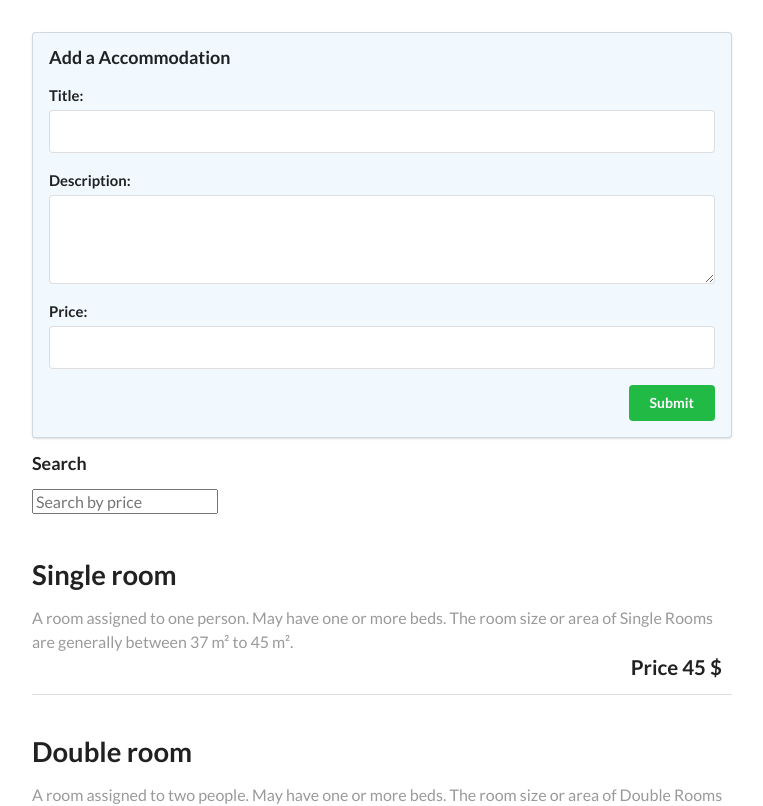
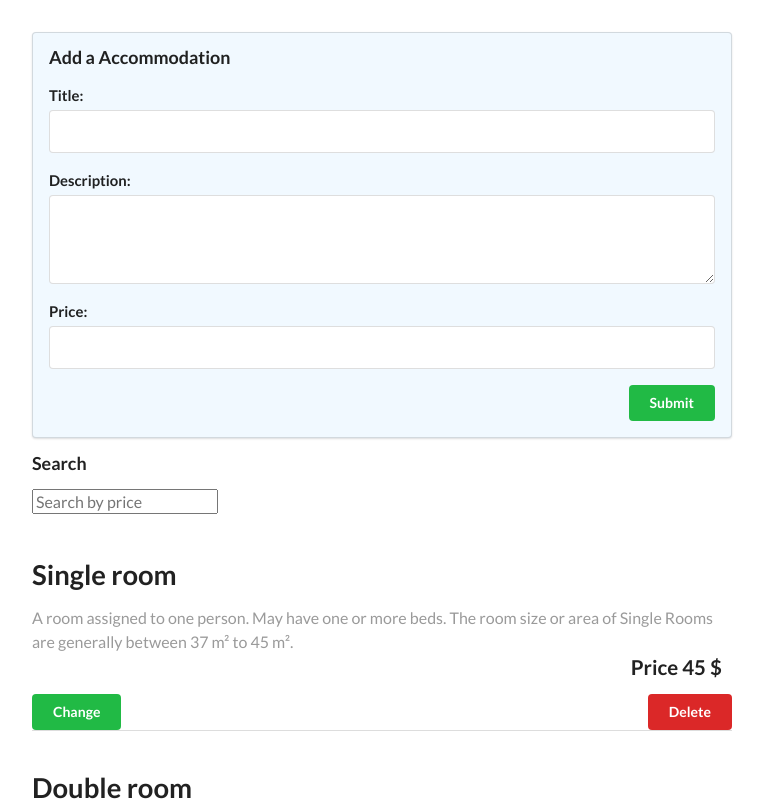
Before and after one commit to NikolaLukic1/AngularMetHotels, an Angular app: page / in a window 1280 px wide. Shown: the top 806 px of the page, without its empty margins (258-1021 px from the left). Built offline with nearby package versions, Linux system fonts and the light colour scheme.

Commit message:
IT255-DZ06

```diff
--- a/src/app/accomodation/accomodation.component.html
+++ b/src/app/accomodation/accomodation.component.html
@@ -7,6 +7,8 @@
     <p class="ui medium header positive right floated" >
     Price {{ accomodation.price }} $
     </p>
+    <button class="ui negative right floated button" style="clear: right" (click)="deleteAccomodation()"> Delete </button>
+    <button class="ui positive left floated button" (click)="changeAccomodation()"> Change </button>
     <div class="ui divider " style="clear: right"></div>
 </div>
 <!-- -->
--- a/src/app/accomodation/accomodation.component.ts
+++ b/src/app/accomodation/accomodation.component.ts
@@ -1,4 +1,4 @@
-import { Component, OnInit, HostBinding, Input} from '@angular/core';
+import { Component, OnInit, HostBinding, Input, Output, EventEmitter} from '@angular/core';
 import { Accomodation } from './accomodation.model'
 
 @Component({
@@ -9,11 +9,23 @@ import { Accomodation } from './accomodation.model'
 export class AccomodationComponent implements OnInit {
   @HostBinding('attr.class') cssClass = 'row';
   @Input() accomodation: Accomodation;
+  @Output() deleteAcc: EventEmitter<Accomodation>;
+  @Output() changeAcc: EventEmitter<Accomodation>;
+
+
       constructor() {
+        this.deleteAcc = new EventEmitter();
+        this.changeAcc = new EventEmitter();
       }
-
 
   ngOnInit() {
   }
 
+  public deleteAccomodation() : void{
+    this.deleteAcc.emit(this.accomodation);
+  }
+  public changeAccomodation() : void{
+    this.changeAcc.emit(this.accomodation);
+  }
+
 }
--- /dev/null
+++ b/src/app/add-accomodation/add-accomodation.component.html
@@ -0,0 +1,3 @@
+<button class="ui positive right floated button" (click)="addAccomodation()">
+    Submit
+</button>
--- /dev/null
+++ b/src/app/add-accomodation/add-accomodation.component.ts
@@ -0,0 +1,24 @@
+import { Component, OnInit, EventEmitter, Output , Input } from '@angular/core';
+import { Accomodation } from './../accomodation/accomodation.model'
+
+@Component({
+  selector: 'app-add-accomodation',
+  templateUrl: './add-accomodation.component.html',
+  styleUrls: ['./add-accomodation.component.css']
+})
+export class AddAccomodationComponent implements OnInit {
+
+  @Output() accToAdd : EventEmitter<Accomodation>;
+  @Input() accomodation : any;
+
+  constructor() {
+    this.accToAdd = new EventEmitter();
+  }
+
+  ngOnInit() {
+  }
+
+  public addAccomodation() : void {
+    this.accToAdd.emit(this.accomodation);
+  }
+}
--- a/src/app/app.component.html
+++ b/src/app/app.component.html
@@ -1,4 +1,4 @@
-<form class="ui large form segment">
+<form class="ui large form segment" >
   <h3 class="ui header">Add a Accommodation</h3>
   <div class="field">
       <label for="title">Title:</label>
@@ -12,9 +12,8 @@
       <label for="price">Price:</label>
       <input name="price" #newprice>
   </div>
-  <button (click)="addAccomodation(newtitle,newprice, newdescription)" class="ui positive right floated button">
-    Submit
-    </button>
+  <!-- dodavanje komponenta -->
+  <app-add-accomodation (accToAdd)="addAccomodationOne($event)" [accomodation]="[newtitle,newprice, newdescription]"></app-add-accomodation>
   </form>
   <div class=" mb-5">
     <h3>Search</h3>
@@ -22,7 +21,9 @@
     </div>
 
   <div class="ui grid posts">
-      <app-accomodation *ngFor="let accomodation of accomodations | filter : searchByPrice; index as i" [accomodation]="accomodation">
+      <app-accomodation *ngFor="let accomodation of accomodations | filter : searchByPrice; index as i"
+      (deleteAcc)="deleteRow($event)"
+      (changeAcc)="changeRow($event)" [accomodation]="accomodation">
       </app-accomodation>
   </div>
 
--- a/src/app/app.component.ts
+++ b/src/app/app.component.ts
@@ -1,4 +1,4 @@
-import { Component } from '@angular/core';
+import { Component} from '@angular/core';
 import { Accomodation } from './accomodation/accomodation.model';
 
 @Component({
@@ -15,14 +15,31 @@ export class AppComponent {
 ];
   }
 
-  addAccomodation(title: HTMLInputElement, price: HTMLInputElement, description: HTMLInputElement): boolean {
-    console.log(`Adding accomodation title: ${title.value}, price: ${price.value} and description: ${description.value}`);
-    this.accomodations.push(new Accomodation(title.value, parseInt(price.value), description.value));
-    title.value = '';
-    price.value = '';
-    description.value = '';
-    return false;
+
+  addAccomodationOne(accomodation){
+    this.accomodations.push(new Accomodation(accomodation[0].value,  accomodation[1].value, accomodation[2].value));
+  }
+
+  deleteRow(accomodation : Accomodation){
+    this.accomodations = this.accomodations.filter( it => {
+      return it.title != accomodation.title});
+  }
+
+  changeRow(accomodation : Accomodation){
+    let index = this.accomodations.findIndex(i => i.title === accomodation.title);
+    this.accomodations[index].title = this._generateString(6);
+  }
+
+  private _generateString(length) {
+    let result = '';
+    let characters = 'ABCDEFGHIJKLMNOPQRSTUVWXYZabcdefghijklmnopqrstuvwxyz0123456789';
+    let charactersLength = characters.length;
+    for ( let i = 0; i < length; i++ ) {
+      result += characters.charAt(Math.floor(Math.random() * charactersLength));
     }
+    return result;
+ }
+
   // funkcija za randomizaciju elemenata u nizu
   shuffleAccomodations(array){
     var currentIndex = array.length, temporaryValue, randomIndex;
--- a/src/app/app.module.ts
+++ b/src/app/app.module.ts
@@ -6,13 +6,15 @@ import { AppComponent } from './app.component';
 import { AccomodationComponent } from './accomodation/accomodation.component';
 import { FilterPipePipe } from './helpers/filter-pipe.pipe';
 import { FormsModule } from '@angular/forms';
+import { AddAccomodationComponent } from './add-accomodation/add-accomodation.component';
 
 
 @NgModule({
   declarations: [
     AppComponent,
     AccomodationComponent,
-    FilterPipePipe
+    FilterPipePipe,
+    AddAccomodationComponent
   ],
   imports: [
     BrowserModule,
```
Also changed, not shown: src/app/add-accomodation/add-accomodation.component.css (added), 1 other file (tests, documents, lock files or other folders).
